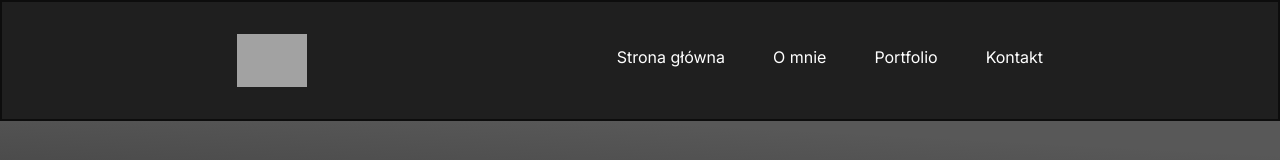
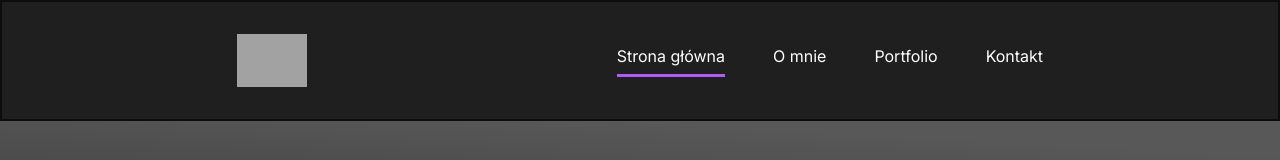
Before and after one commit to MateuszKuruc/marketing-portfolio, a Next.js app in the folder marketing-portfolio/: page / in a window 1280 px wide. Shown: the top 160 px of the page. Built offline with nearby package versions, Linux system fonts and the light colour scheme; grey boxes are pictures that could not be loaded.

Commit message:
add handling for changing link underline when it is active to enhance user experience

```diff
--- a/marketing-portfolio/src/components/NavBar.tsx
+++ b/marketing-portfolio/src/components/NavBar.tsx
@@ -1,5 +1,6 @@
 "use client";
 
+import { useState } from "react";
 import { NAV_LINKS } from "@/constants";
 import Image from "next/image";
 import Link from "next/link";
@@ -9,6 +10,12 @@ import { AiOutlineMenu } from "react-icons/ai";
 import { Link as ScrollLink } from "react-scroll";
 
 const NavBar = () => {
+  const [activeLink, setActiveLink] = useState("home");
+
+  const handleLinkClick = (linkKey) => {
+    setActiveLink(linkKey);
+  };
+
   return (
     <nav className="opacity-95 sticky top-0 border-2 border-black flexAround glob max-container padding-container z-30 py-8 bg-gray-90">
       <Link href="/">
@@ -22,8 +29,11 @@ const NavBar = () => {
               spy={true}
               smooth={true}
               offset={-70}
-              duration={500}
-              className="regular-16 text-white flexCenter cursor-pointer pb-1.5 hover:font-bold"
+              duration={700}
+              className={`regular-16 text-white flexCenter cursor-pointer pb-1.5 hover:font-bold ${
+                activeLink === link.key ? "border-b-3 border-purple-500" : ""
+              }`}
+              onClick={() => handleLinkClick(link.key)}
             >
               {link.label}
             </ScrollLink>
```
